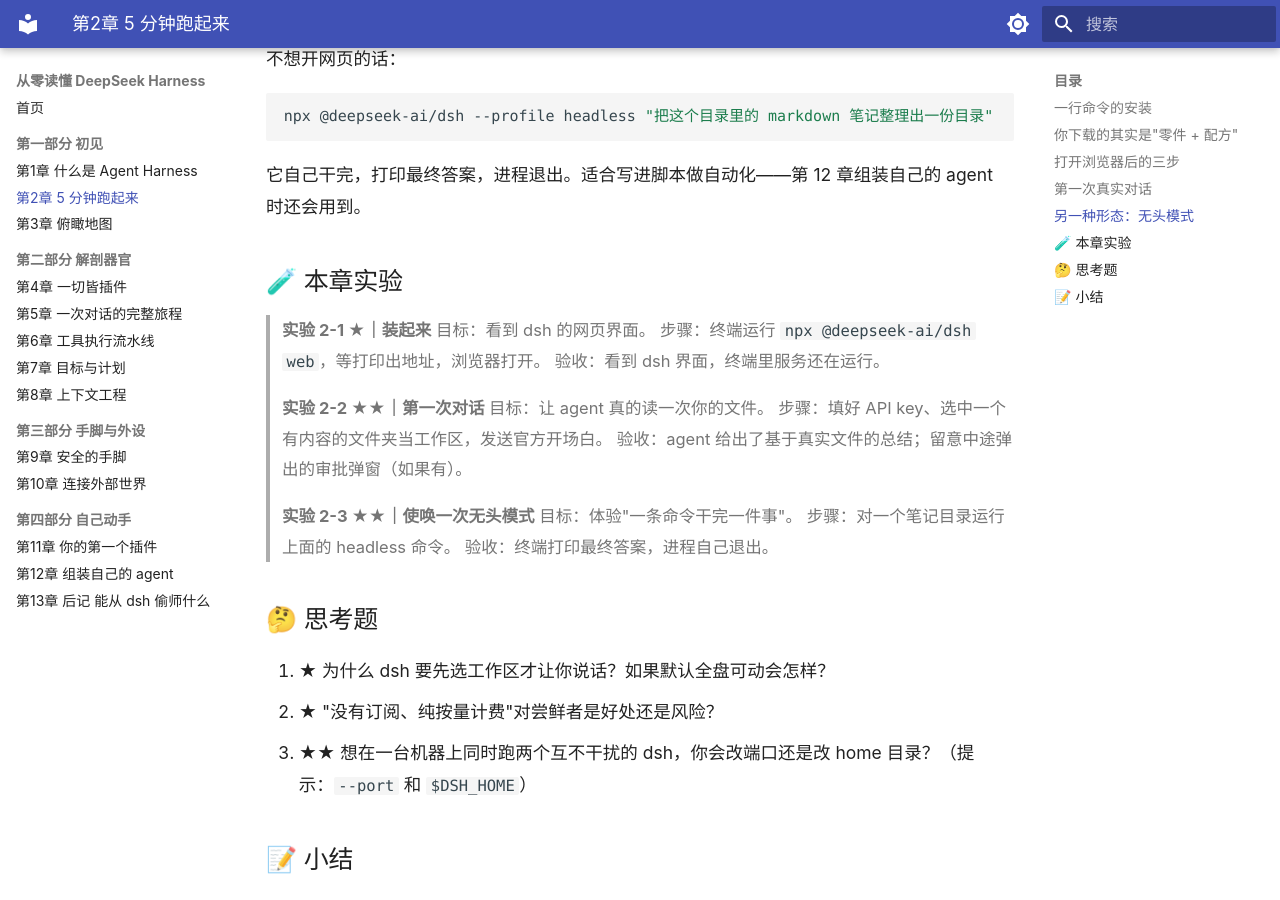
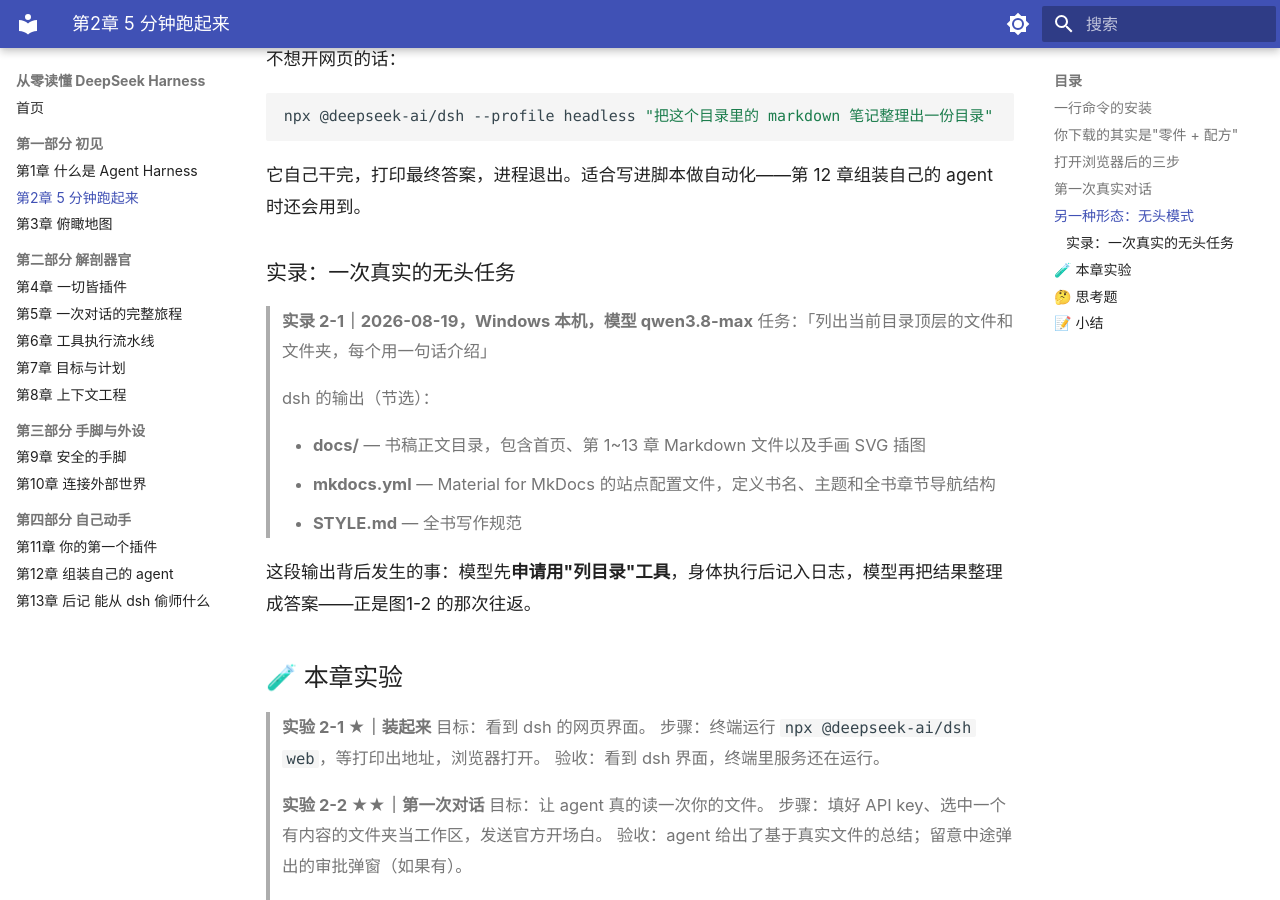
Before and after one commit to makewheels/deepseek-harness-book, an MkDocs documentation site: the page built from docs/ch02.md, in a window 1280 px wide and 900 px high, scrolled down 3013 px. Built offline with MkDocs 1.6.1 and Material for MkDocs 9.7.7, drawn with Linux system fonts in a browser that asks for light colours.

Commit message:
第2章补实机实录：qwen3.8-max 无头任务跑通

```diff
--- a/docs/ch02.md
+++ b/docs/ch02.md
@@ -88,6 +88,19 @@
 
 它自己干完，打印最终答案，进程退出。适合写进脚本做自动化——第 12 章组装自己的 agent 时还会用到。
 
+### 实录：一次真实的无头任务
+
+> **实录 2-1｜2026-08-19，Windows 本机，模型 qwen3.8-max**
+> 任务：「列出当前目录顶层的文件和文件夹，每个用一句话介绍」
+>
+> dsh 的输出（节选）：
+>
+> - **docs/** — 书稿正文目录，包含首页、第 1~13 章 Markdown 文件以及手画 SVG 插图
+> - **mkdocs.yml** — Material for MkDocs 的站点配置文件，定义书名、主题和全书章节导航结构
+> - **STYLE.md** — 全书写作规范
+
+这段输出背后发生的事：模型先**申请用"列目录"工具**，身体执行后记入日志，模型再把结果整理成答案——正是图1-2 的那次往返。
+
 ## 🧪 本章实验
 
 > **实验 2-1 ★｜装起来**
```
